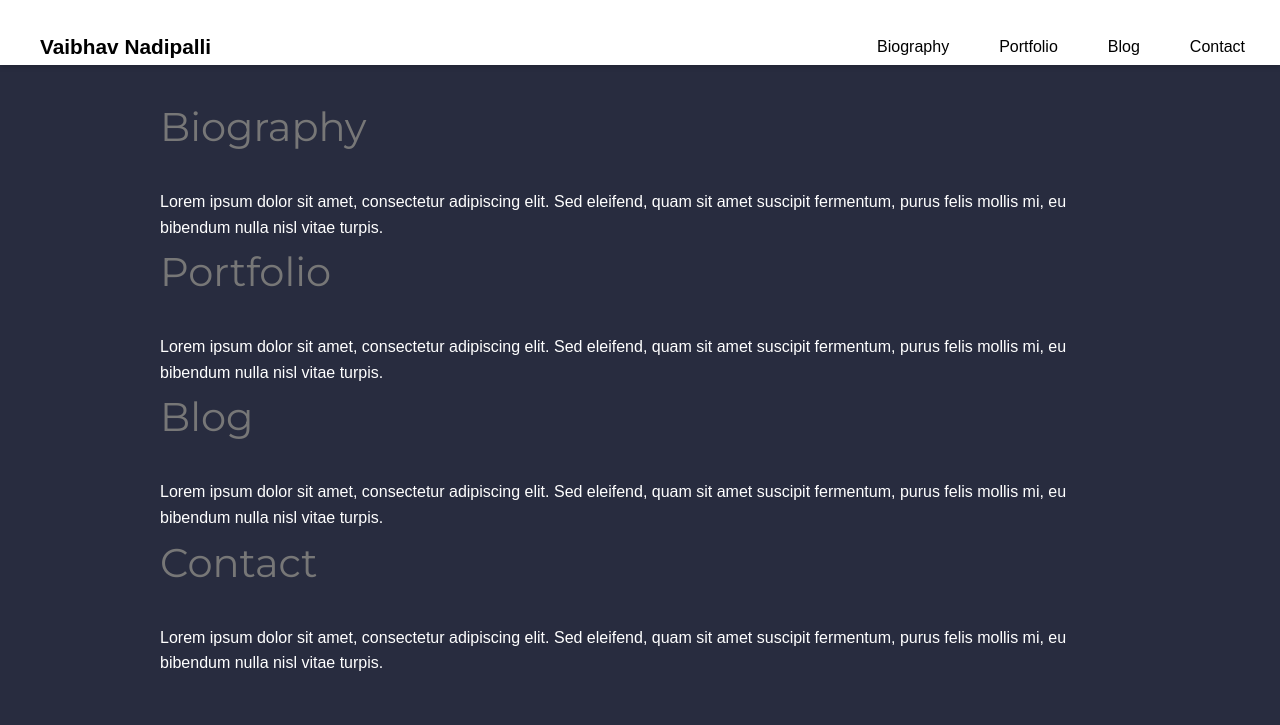
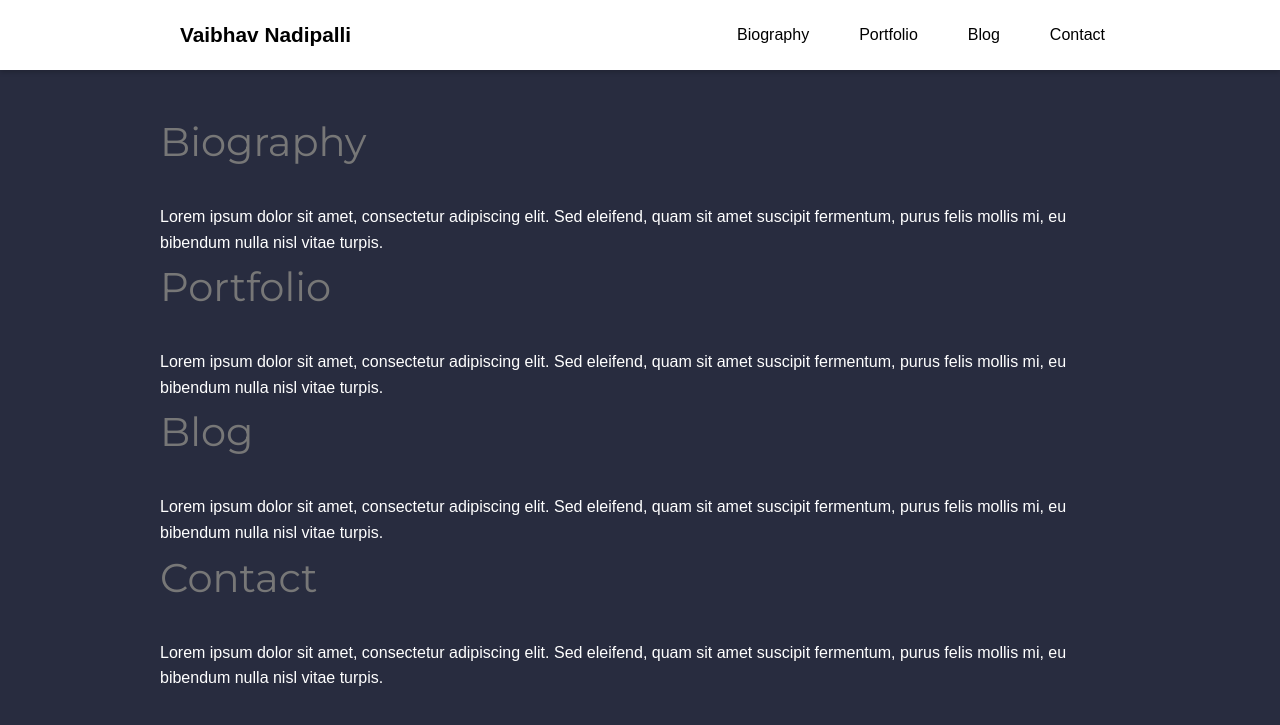
Before and after one commit to Vaibhav-Nadipalli/vaibhav-nadipalli.github.io, a Jekyll site: the page built from index.markdown, in a window 1280 px wide. Shown: the top 725 px of the page. Built offline with Jekyll 4.4.1, drawn with Linux system fonts in a browser that asks for light colours.

Commit message:
Update styles.css

```diff
--- a/assets/css/styles.css
+++ b/assets/css/styles.css
@@ -23,22 +23,28 @@ header {
     width: 100%;
     top: 0;
     z-index: 1000;
-    padding: 20px 0; /* Increased header height by 5 pixels */
+    padding: 20px 0; /* Adjusted padding for header */
     box-shadow: 0 2px 5px rgba(0,0,0,0.2);
-    height: 65px; /* Adjusted height to compensate for padding change */
+    height: 70px; /* Increased height of header */
+    display: flex;
+    justify-content: center; /* Center content horizontally */
+    align-items: center; /* Center content vertically */
 }
 
 .nav-container {
     display: flex;
     justify-content: space-between;
-    align-items: center;
+    align-items: center; /* Align items vertically */
     padding: 0 20px;
+    width: 100%;
+    max-width: 1000px; /* Adjusted max-width */
+    margin: 0 auto; /* Center nav-container horizontally */
 }
 
 .nav-title {
     font-size: 1.3em;
     color: #000;
-    margin: 10px 0; /* Increased margin around the title */
+    margin: 0;
     padding: 0;
     margin-left: 20px;
 }
@@ -53,11 +59,10 @@ header {
 }
 
 .nav-toggle-label {
-    font-size: 1.8em; /* Increased size by 3 pixels */
+    font-size: 1.8em; /* Increased size */
     cursor: pointer;
     margin-left: auto; /* Pushed to the right */
     margin-right: 20px; /* Added margin to align with right edge */
-    margin-top: 0; /* Align with adjusted header height */
 }
 
 .nav-menu {
@@ -68,7 +73,7 @@ header {
 .nav-links {
     list-style: none;
     display: flex;
-    margin-top: 0; /* Aligned with adjusted header height */
+    margin: 0;
 }
 
 .nav-links li {
@@ -94,7 +99,7 @@ header {
 .nav-toggle:checked + .nav-toggle-label + .nav-menu {
     display: flex;
     position: absolute;
-    top: 65px; /* Adjusted top position to align with adjusted header height */
+    top: 70px; /* Adjusted top position */
     left: 0;
     width: 100%;
     background-color: #fff;
@@ -122,7 +127,7 @@ header {
 /* Main content area */
 main {
     max-width: 1000px; /* Increased max-width */
-    margin: 75px auto 20px; /* Adjusted margin to compensate for adjusted header height */
+    margin: 90px auto 20px; /* Adjusted margin to compensate for adjusted header height */
     padding: 20px;
     background-color: #282c3f;
     color: #fff;
@@ -165,7 +170,6 @@ main {
     .nav-toggle-label {
         margin-left: 10px;
         margin-right: auto; /* Center the hamburger menu */
-        margin-top: 0; /* Align with adjusted header height */
     }
 
     .nav-menu {
@@ -175,7 +179,7 @@ main {
     .nav-toggle:checked + .nav-toggle-label + .nav-menu {
         display: flex;
         position: absolute;
-        top: 65px; /* Adjusted top position to align with adjusted header height */
+        top: 70px; /* Adjusted top position */
         left: 0;
         width: 100%;
         background-color: #fff;
@@ -195,7 +199,7 @@ main {
     }
 
     main {
-        margin-top: 70px; /* Adjusted margin to compensate for adjusted header height */
+        margin-top: 75px; /* Adjusted margin to compensate for adjusted header height */
     }
 
     .section-container {
```
